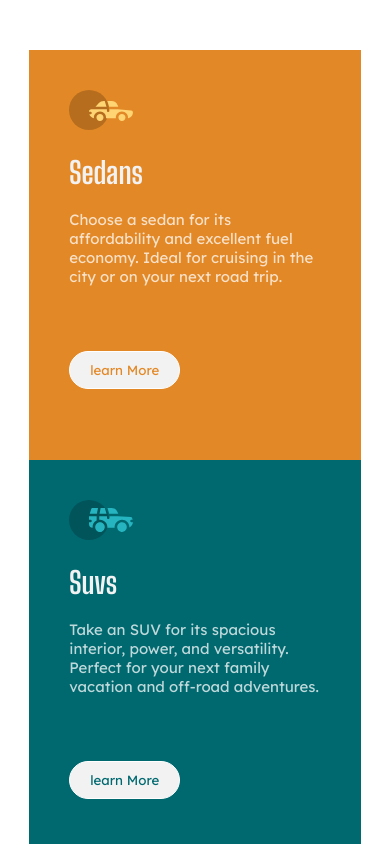
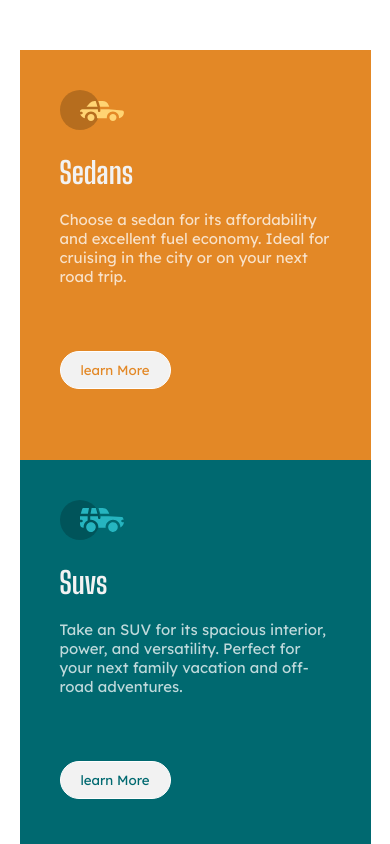
Before and after one commit to Muniir1/3-column-preview-card-component, a plain HTML site: page index.html in a window 390 px wide. Shown: the top 844 px of the page. Drawn offline with Linux system fonts and the light colour scheme.

Commit message:
responsive done

```diff
--- a/styles.css
+++ b/styles.css
@@ -24,7 +24,7 @@ body{
     align-items: center;
 
 }
-@media only screen and (max-width: 400px) {
+@media only screen and (max-width: 450px) {
     .container{
         width: 85%;
         flex-wrap: wrap;
@@ -33,6 +33,16 @@ body{
     body{
         justify-content: baseline;
         align-items: baseline;
+    }
+}
+@media only screen and (max-width: 890px) {
+    .container{
+        width: 85%;
+    }
+}
+@media only screen and (max-width: 768px) {
+    .container{
+        width: 90%;
     }
 }
 h1{
```
